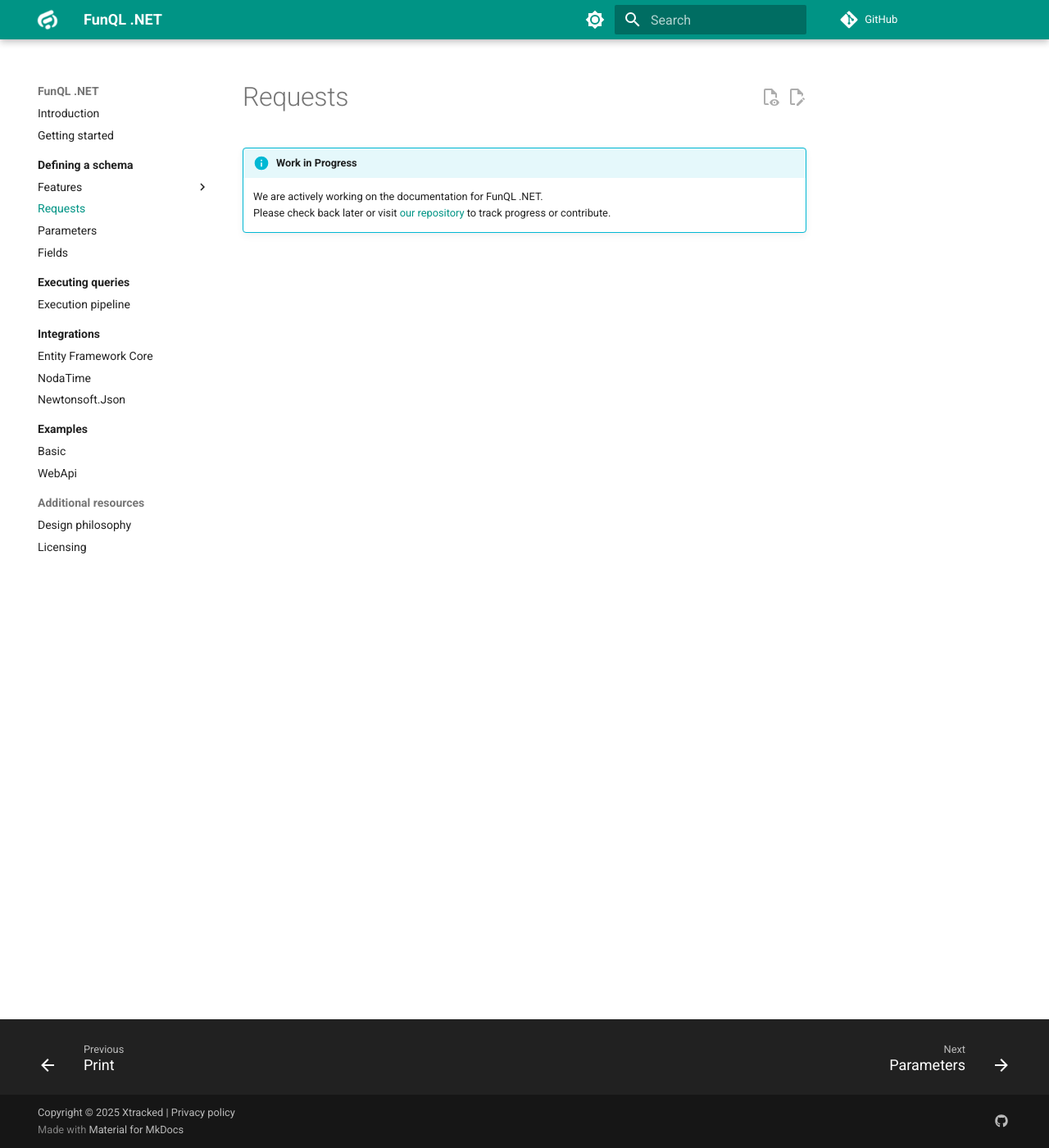
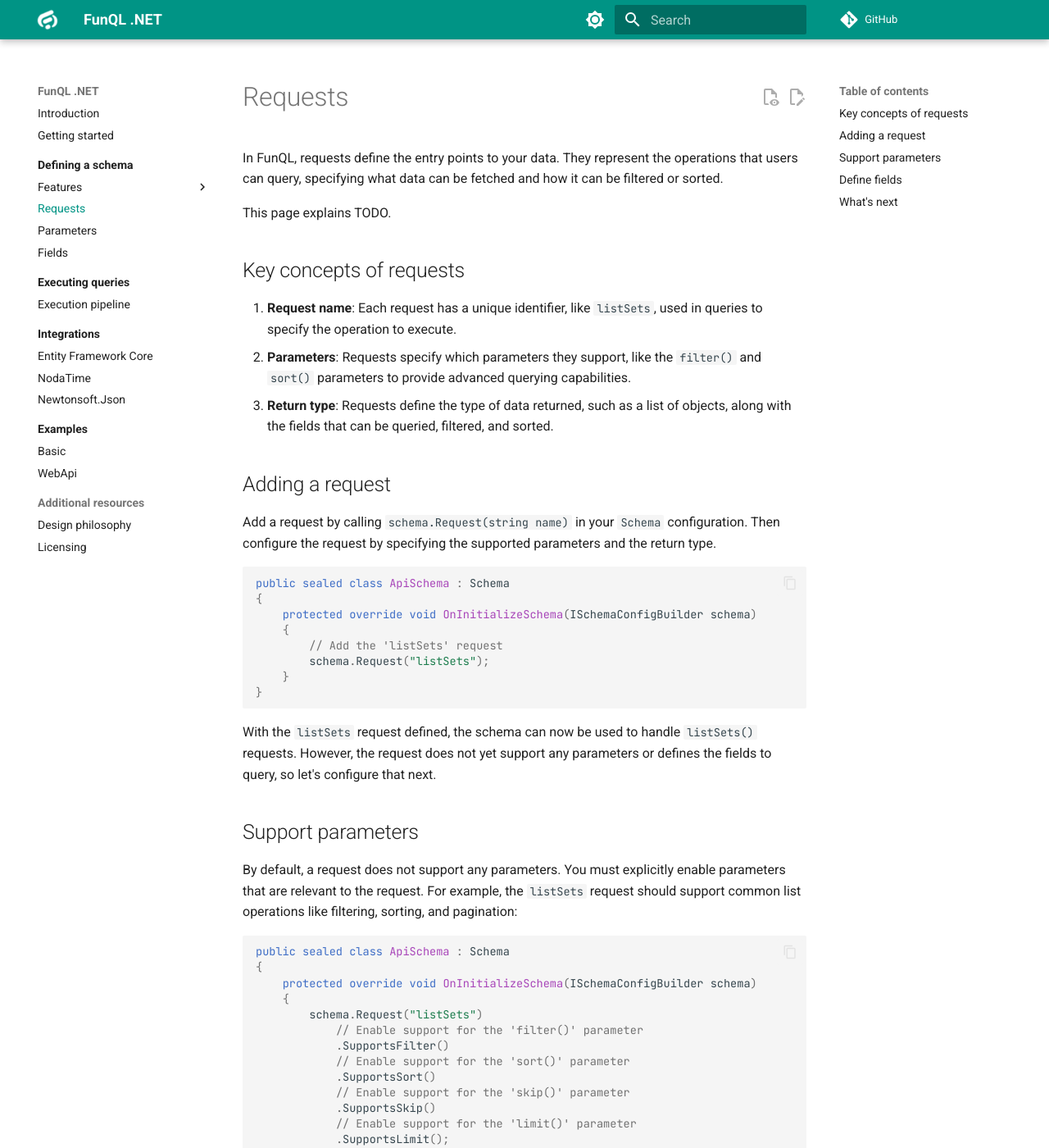
Before and after one commit to funql/funql-dotnet, an MkDocs documentation site: the page built from docs/defining-a-schema/requests.md, in a window 1280 px wide and 1400 px high. Shown: the whole window at 82% size. Built offline with MkDocs 1.6.1 and Material for MkDocs 9.7.7, drawn with Linux system fonts in a browser that asks for light colours; comment, search, counter and statistics services are not loaded; some of the changed text lies outside the part shown.

Commit message:
Add requests.md page

````diff
--- a/docs/defining-a-schema/requests.md
+++ b/docs/defining-a-schema/requests.md
@@ -1,7 +1,148 @@
 # Requests
 
-!!! info "Work in Progress"
+In FunQL, requests define the entry points to your data. They represent the operations that users can query, specifying
+what data can be fetched and how it can be filtered or sorted.
 
-    We are actively working on the documentation for FunQL .NET.
-    Please check back later or visit [our repository](https://github.com/funql/funql-dotnet) to track progress or
-    contribute.
+This page explains TODO.
+
+## Key concepts of requests
+
+1. **Request name**: Each request has a unique identifier, like `listSets`, used in queries to specify the operation to
+   execute.
+2. **Parameters**: Requests specify which parameters they support, like the `filter()` and `sort()` parameters to
+   provide advanced querying capabilities.
+3. **Return type**: Requests define the type of data returned, such as a list of objects, along with the fields that can
+   be queried, filtered, and sorted.
+
+## Adding a request
+
+Add a request by calling `schema.Request(string name)` in your `Schema` configuration. Then configure the request by
+specifying the supported parameters and the return type.
+
+```csharp
+public sealed class ApiSchema : Schema
+{
+    protected override void OnInitializeSchema(ISchemaConfigBuilder schema)
+    {
+        // Add the 'listSets' request
+        schema.Request("listSets");
+    }
+}
+```
+
+With the `listSets` request defined, the schema can now be used to handle `listSets()` requests. However, the request
+does not yet support any parameters or defines the fields to query, so let's configure that next.
+
+## Support parameters
+
+By default, a request does not support any parameters. You must explicitly enable parameters that are relevant to the
+request. For example, the `listSets` request should support common list operations like filtering, sorting, and
+pagination:
+
+```csharp
+public sealed class ApiSchema : Schema
+{
+    protected override void OnInitializeSchema(ISchemaConfigBuilder schema)
+    {
+        schema.Request("listSets")
+            // Enable support for the 'filter()' parameter
+            .SupportsFilter()
+            // Enable support for the 'sort()' parameter
+            .SupportsSort()
+            // Enable support for the 'skip()' parameter
+            .SupportsSkip()
+            // Enable support for the 'limit()' parameter
+            .SupportsLimit();
+    }
+}
+```
+
+You may pass an action to configure each parameter, for example, to define a default and maximum value for the `limit()`
+parameter:
+
+```csharp
+public sealed class ApiSchema : Schema
+{
+    protected override void OnInitializeSchema(ISchemaConfigBuilder schema)
+    {
+        schema.Request("listSets")
+            .SupportsFilter()
+            .SupportsSort()
+            .SupportsSkip()
+            .SupportsLimit(config =>
+            {
+                // Set the default limit to 10
+                config.HasDefaultValue(new Limit(new Constant(10)))
+                    // Set the maximum limit to 100
+                    .HasMaxLimit(100);
+            });
+    }
+}
+```
+
+When executing a request, it will now ensure that the `limit()` parameter is not greater than `100` and it will use the
+default value of `10` if no limit was given.
+
+[Learn more about parameters →](parameters/index.md)
+
+## Define fields
+
+With the parameters configured, the request can now be used to query data. However, it does not yet define which fields
+can be queried, filtered, and sorted. For this, you must specify the return type of the request:
+
+```csharp
+public sealed class ApiSchema : Schema
+{
+    protected override void OnInitializeSchema(ISchemaConfigBuilder schema)
+    {
+        schema.Request("listSets")
+            .SupportsFilter()
+            .SupportsSort()
+            .SupportsSkip()
+            .SupportsLimit()
+            .ReturnsListOfObjects<Set>(set =>
+            {
+                // Field configurations go here, for example:
+                set.SimpleField(it => it.Price)
+                    .HasName("price")
+                    .SupportsFilter(it => it.SupportsDoubleFilterFunctions())
+                    .SupportsSort(it => it.SupportsDoubleFieldFunctions());
+            });
+    }
+}
+```
+
+This configures the request to return a list of `Set` objects, with a `price` field that can be filtered and sorted.
+With all this configured, the request is now properly configured to handle queries like:
+
+=== "REST"
+
+    ```funql
+    GET http://localhost:5000/sets
+      ?filter=gte(price, 500)
+      &sort=desc(price)
+    ```
+
+=== "QL"
+
+    ```funql
+    listSets(
+      filter(
+        gte(price, 500)
+      ),
+      sort(
+        desc(price)
+      )
+    )
+    ```
+
+[Learn more about configuring fields →](fields/index.md)
+
+## What's next
+
+With the request configured, you can now execute queries against it. Or continue to configure the request to support
+additional parameters and fields.
+
+- [Learn more about executing queries →](../executing-queries/index.md)
+- [Learn more about parameters →](parameters/index.md)
+- [Learn more about fields →](fields/index.md)
````
